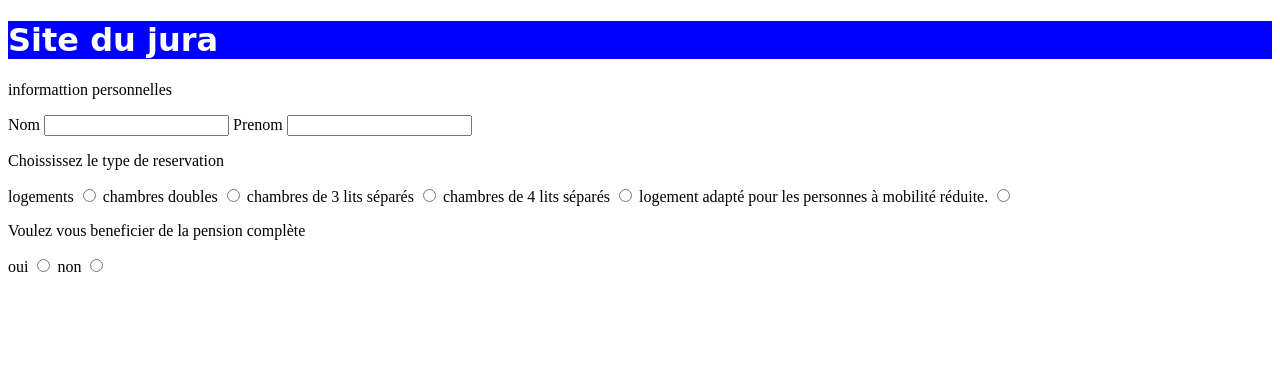
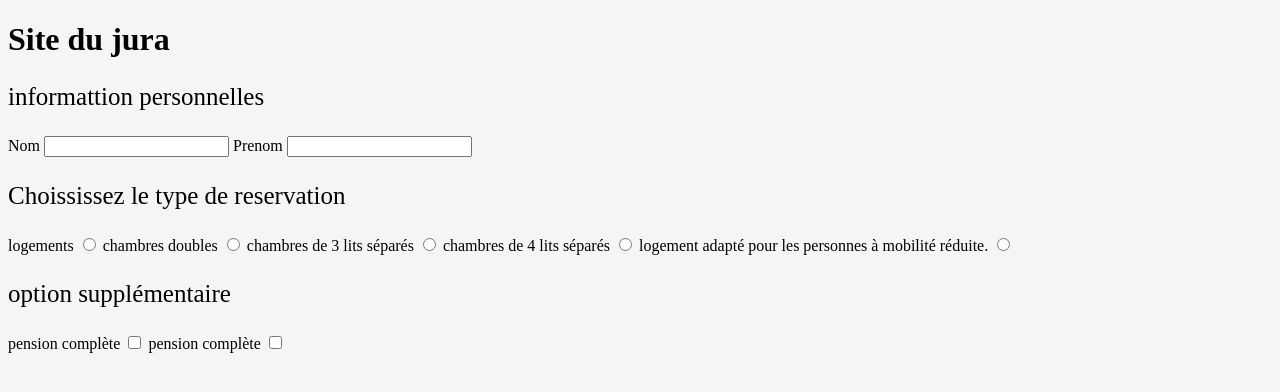
Before and after one commit to Matteo-ElGuetibi/CVEN, a PHP site: page / in a window 1280 px wide. Shown: the top 392 px of the page. Run offline with PHP 8.4, Linux system fonts and the light colour scheme.

Commit message:
formulaire

```diff
--- a/css_cven.css
+++ b/css_cven.css
@@ -1,7 +1,12 @@
+.tform{
+    font-size: 25px;
+}
 
+body{
+    background-color: whitesmoke;
+}
 
 h1{
-    background-color: blue;
-    font-family: cursive;
-    color:white;
+    font-family: var;
+    color:black;
 }
--- a/index.php
+++ b/index.php
@@ -32,13 +32,12 @@ and open the template in the editor.
             <label for="reservation">logement adapté pour les personnes à mobilité réduite.
                 <input type="radio" name="reservation" id="log_mobilite" value="log_mobilite"></label>
             <br/>
-            <p class="tform">Voulez vous beneficier de la pension complète</p>
-            <label for="pension_complete">oui
-                <input type="radio" name="pension_compete" id=oui" value="1">
-            </label>
-            <label for="pension_complete">non
-                <input type="radio" name="pension_compete" id="non" value="0">
-            </label>
-        </form>
+            <p class="tform">option supplémentaire</p>
+                <label for="optionsupp">pension complète
+                    <input type="checkbox" name="optionsupp" id="pension_complete">
+                </label>
+                    <label for="optionsupp">pension complète
+                        <input type="checkbox" name="optionsupp" id="pension_complete">
+                    </label>
     </body>
 </html>
```
